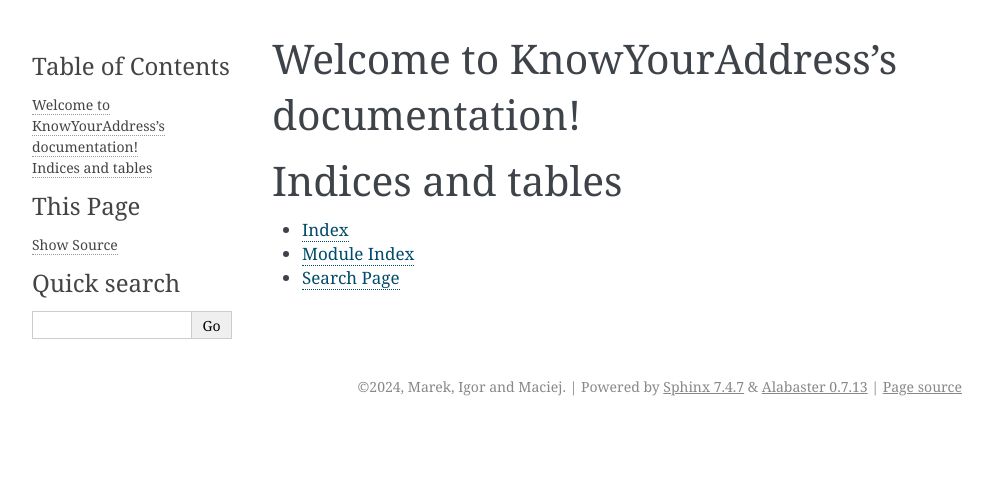
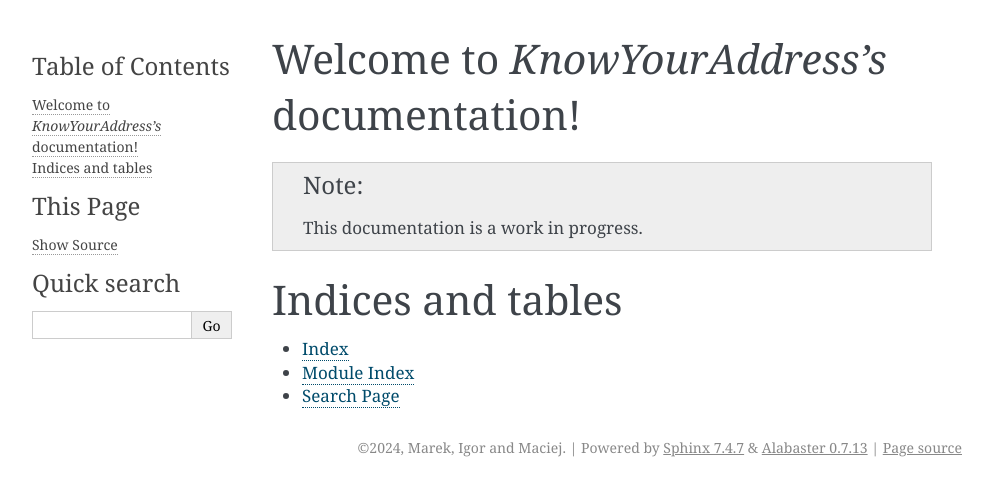
Before and after one commit to NaviteLogger/Phase-1_Know-Your-Address, a Sphinx documentation site: the page built from docs/source/index.rst, in a window 1280 px wide. Shown: the top 496 px of the page, without its empty margins (148-1141 px from the left). Built offline with Sphinx 7.4.7, drawn with Linux system fonts in a browser that asks for light colours.

Commit message:
Update documentation with a note about work in progress

```diff
--- a/docs/source/index.rst
+++ b/docs/source/index.rst
@@ -3,14 +3,16 @@
    You can adapt this file completely to your liking, but it should at least
    contain the root `toctree` directive.
 
-Welcome to KnowYourAddress's documentation!
+Welcome to *KnowYourAddress's* documentation!
 ===========================================
 
 .. toctree::
    :maxdepth: 2
    :caption: Contents:
 
+.. note::
 
+   This documentation is a work in progress.
 
 Indices and tables
 ==================
```
